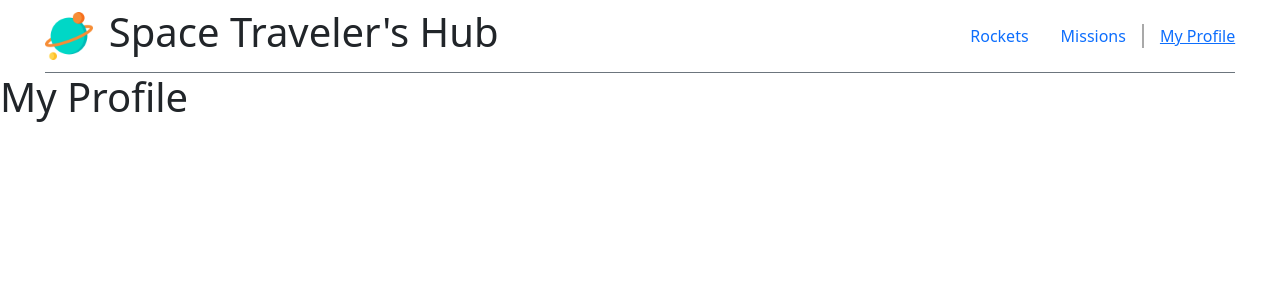
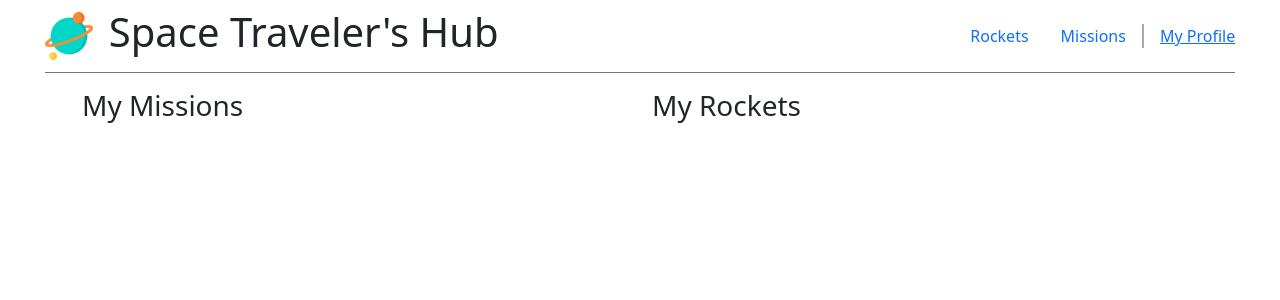
Before and after one commit to mistermaxis/SpaceX, a React (Create React App) app: page /profile in a window 1280 px wide. Shown: the top 300 px of the page. Built offline with nearby package versions, Linux system fonts and the light colour scheme.

Commit message:
Add layout for profile component.

```diff
--- a/src/components/profile.js
+++ b/src/components/profile.js
@@ -1,5 +1,18 @@
+import Container from 'react-bootstrap/Container';
+import Col from 'react-bootstrap/Col';
+import Row from 'react-bootstrap/Row';
+
 const MyProfile = () => (
-  <h1>My Profile</h1>
+  <Container className="pt-3">
+    <Row>
+      <Col>
+        <h3>My Missions</h3>
+      </Col>
+      <Col>
+        <h3>My Rockets</h3>
+      </Col>
+    </Row>
+  </Container>
 );
 
 export default MyProfile;
```
